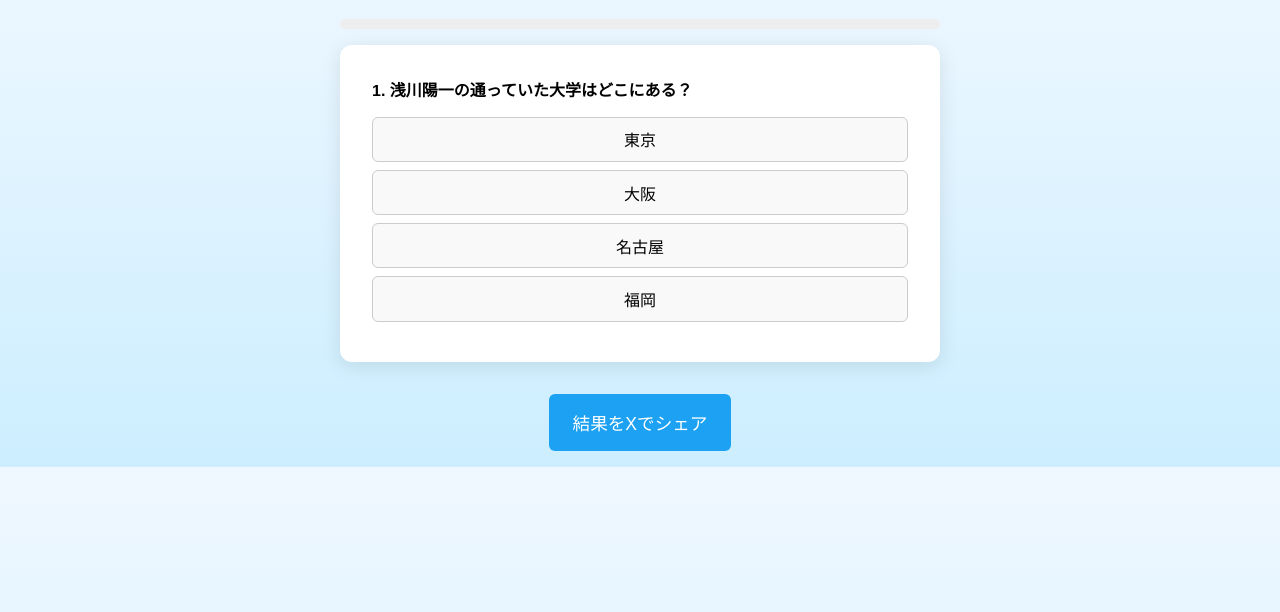
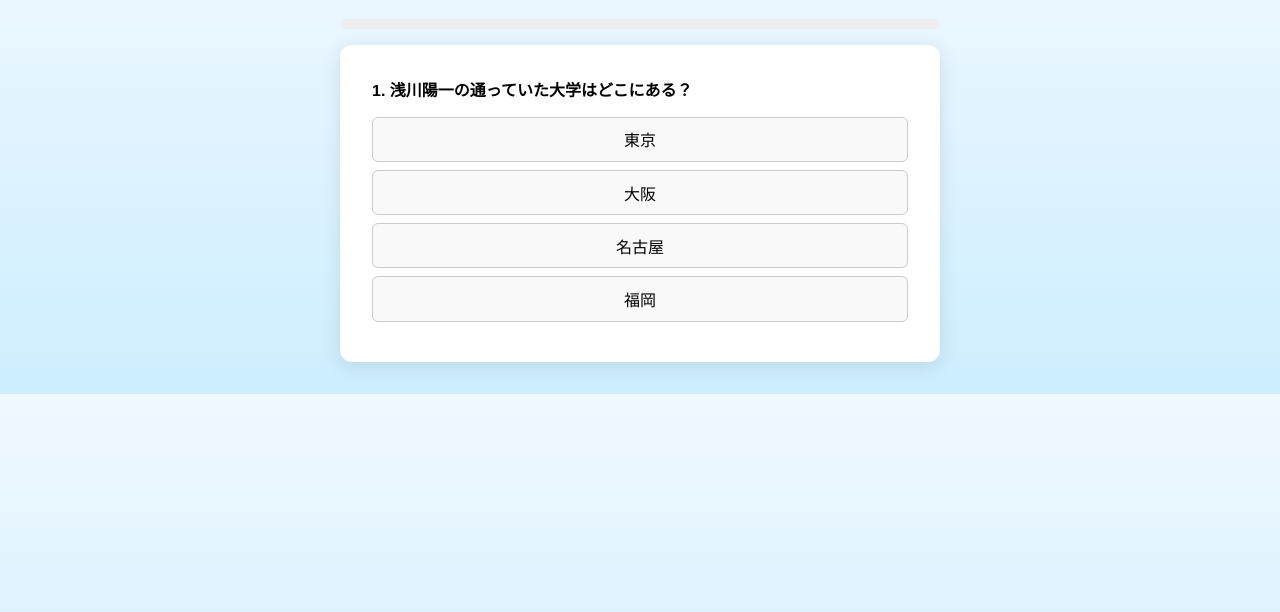
Before and after one commit to u-pos/yoichi-quiz, a plain HTML site: page index2.html in a window 1280 px wide. Shown: the part 70-682 px from the top of the page. Drawn offline with Linux system fonts and the light colour scheme.

Commit message:
index2.html を更新

```diff
--- a/index2.html
+++ b/index2.html
@@ -11,7 +11,7 @@
     max-width: 600px;
     margin: 1rem auto;
     padding: 0 1rem;
-    transition: background-color 0.8s ease; /* 背景演出用 */
+    transition: background-color 0.8s ease;
   }
   h1 {
     text-align: center;
@@ -131,7 +131,8 @@ function playSound(id) {
 }
 
 function updateProgress() {
-  const percent = (currentIndex / questions.length) * 100;
+  // 問題が終わってる場合は100%にする
+  const percent = currentIndex >= questions.length ? 100 : (currentIndex / questions.length) * 100;
   document.getElementById("progress").style.width = percent + "%";
 }
 
@@ -145,6 +146,11 @@ function setBackgroundFlash(color) {
 function showQuestion() {
   updateProgress();
   const quizDiv = document.getElementById("quiz");
+  const resultDiv = document.getElementById("result");
+  resultDiv.textContent = "";
+  const shareBtn = document.getElementById("shareBtn");
+  shareBtn.style.display = "none";
+
   const question = questions[currentIndex];
   quizDiv.innerHTML =
     `<div class="question">${currentIndex + 1}. ${question.q}</div>` +
@@ -188,6 +194,7 @@ function checkAnswer(selected) {
     } else {
       showResult();
       playSound("sound-finish");
+      updateProgress(); // 終了後にプログレスバー100%に更新
     }
   }, 2000);
 }
```
